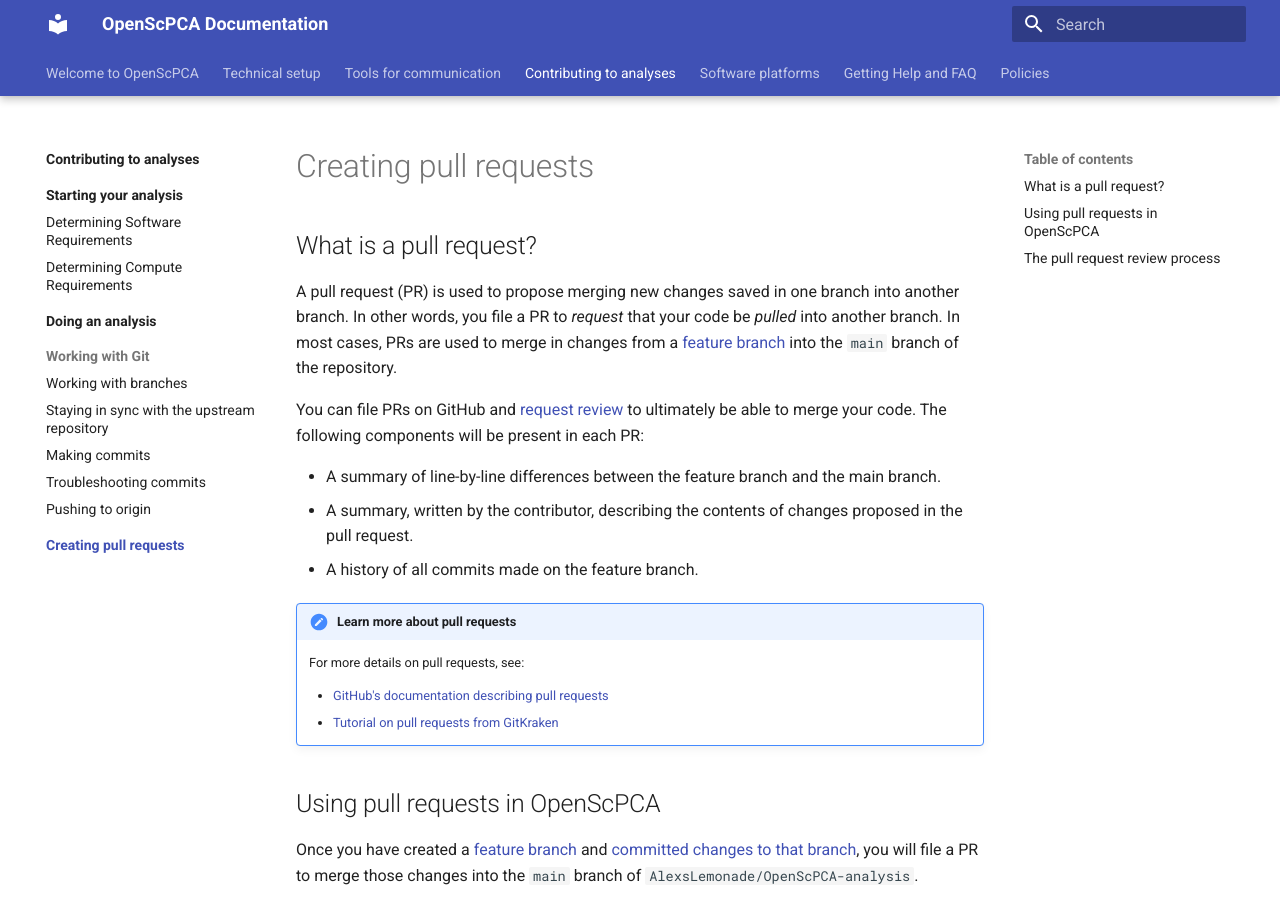
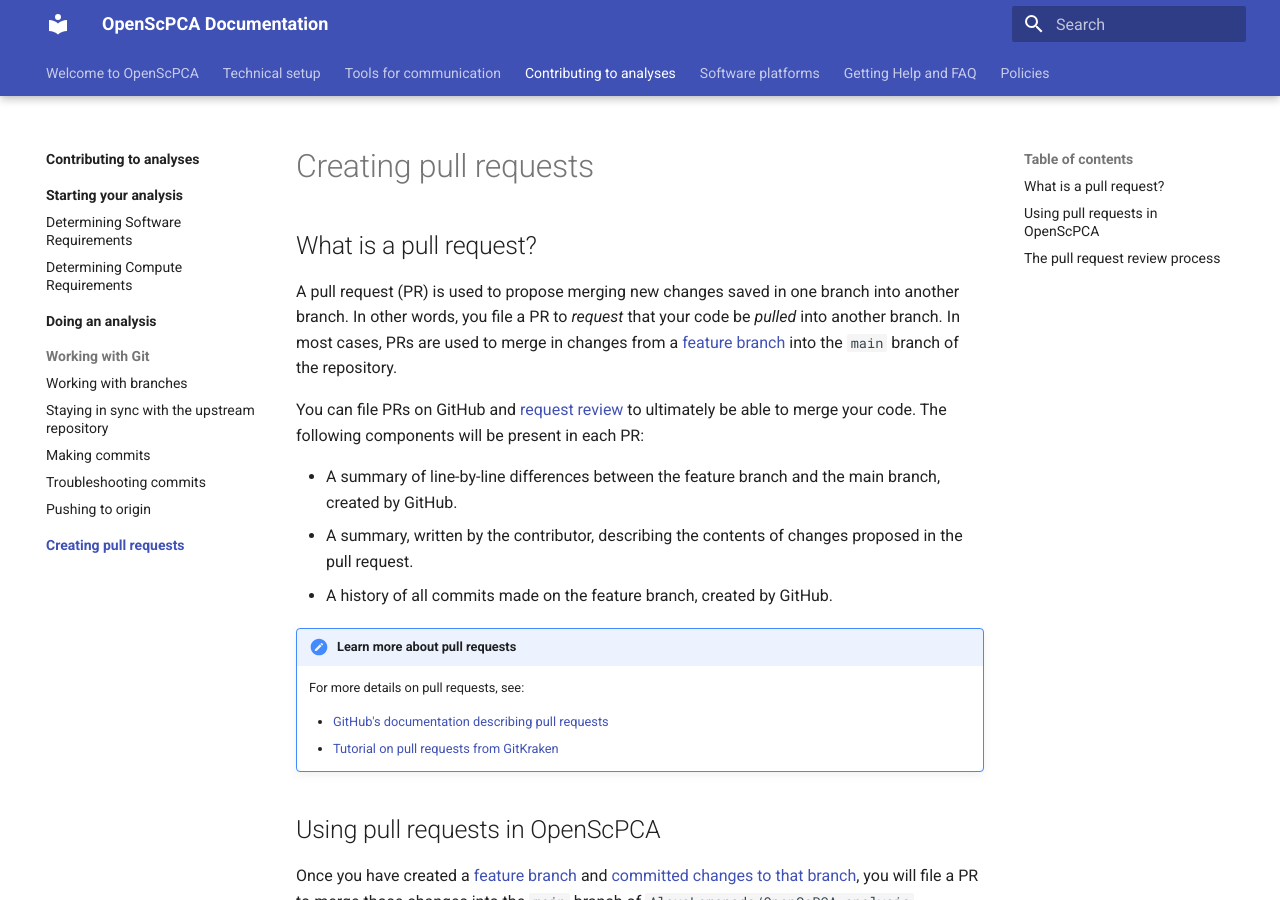
Before and after one commit to AlexsLemonade/OpenScPCA-analysis, an MkDocs documentation site: the page built from docs/contributing-to-analyses/creating-pull-requests/index.md, in a window 1280 px wide and 900 px high. Built offline with MkDocs 1.6.1 and Material for MkDocs 9.7.7, drawn with Linux system fonts in a browser that asks for light colours.

Commit message:
add created by GitHub

```diff
--- a/docs/contributing-to-analyses/creating-pull-requests/index.md
+++ b/docs/contributing-to-analyses/creating-pull-requests/index.md
@@ -9,9 +9,9 @@ In most cases, PRs are used to merge in changes from a [feature branch](../worki
 You can file PRs on GitHub and [request review](STUB-LINK to review) to ultimately be able to merge your code.
 The following components will be present in each PR:
 
-- A summary of line-by-line differences between the feature branch and the main branch.
+- A summary of line-by-line differences between the feature branch and the main branch, created by GitHub.
 - A summary, written by the contributor, describing the contents of changes proposed in the pull request.
-- A history of all commits made on the feature branch.
+- A history of all commits made on the feature branch, created by GitHub.
 
 !!! note "Learn more about pull requests"
     For more details on pull requests, see:
```
